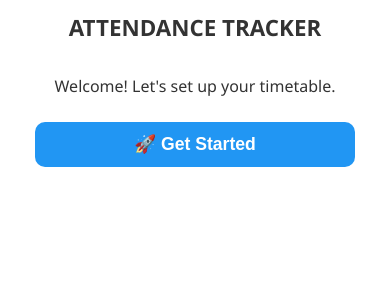
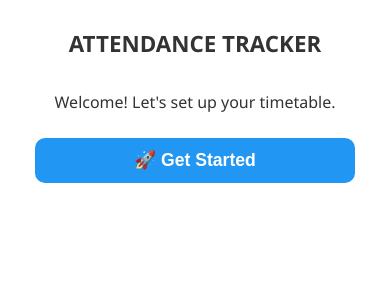
Before and after one commit to u436/ATTENDENCE-FRONTEND, a React (Vite) app: page / in a window 390 px wide. Shown: the top 300 px of the page. Built offline with nearby package versions, Linux system fonts and the light colour scheme; no server answers.

Commit message:
Improved mobile centering and text alignment for all pages

```diff
--- a/src/App.css
+++ b/src/App.css
@@ -81,23 +81,26 @@ h1, h2 { color: #333; margin-bottom: 20px; }
   html, body {
     height: auto;
     min-height: 100%;
+    min-height: -webkit-fill-available;
   }
 
   #root {
     display: flex;
     flex-direction: column;
-    justify-content: center;
+    justify-content: flex-start;
     align-items: center;
     min-height: 100vh;
+    min-height: -webkit-fill-available;
     width: 100vw;
     overflow-x: hidden;
+    padding: 16px 0;
   }
 
   .centered-card,
   .timetable-card {
     width: 100vw;
     max-width: 100vw;
-    padding: 8px;
+    padding: 16px;
     overflow-x: hidden;
     margin: 0;
     /* Override grid with flex for mobile/WebView */
@@ -105,17 +108,31 @@ h1, h2 { color: #333; margin-bottom: 20px; }
     flex-direction: column;
     justify-content: center;
     align-items: center;
-    min-height: 100vh;
+    min-height: calc(100vh - 32px);
+    min-height: calc(-webkit-fill-available - 32px);
     place-items: unset;
+    text-align: center;
   }
 
   .centered-card > *,
   .timetable-card > * {
     width: 100%;
     max-width: 100%;
-    padding-left: 0;
-    padding-right: 0;
+    padding-left: 8px;
+    padding-right: 8px;
     margin: 0 auto;
+    text-align: center;
+  }
+
+  /* Ensure all headings are centered */
+  h1, h2, h3, h4, h5, h6 {
+    text-align: center !important;
+    width: 100%;
+  }
+
+  /* Ensure paragraphs are centered */
+  p {
+    text-align: center !important;
   }
 }
 
--- a/src/pages/DatePage.css
+++ b/src/pages/DatePage.css
@@ -4,6 +4,7 @@
   justify-content: center;
   margin-bottom: 10px;
   gap: 10px;
+  text-align: center;
 }
 
 .custom-datepicker {
--- a/src/pages/Reports.css
+++ b/src/pages/Reports.css
@@ -7,6 +7,7 @@
   box-sizing: border-box;
   overflow-x: hidden;
   overflow-y: auto;
+  text-align: center;
 }
 
 .top-nav-buttons {
--- a/src/pages/Timetable.css
+++ b/src/pages/Timetable.css
@@ -46,6 +46,7 @@
   width: 100vw !important;
   max-width: 100vw !important;
   justify-content: flex-start !important;
+  text-align: center;
 }
 
 .timetable-card > * {
@@ -55,6 +56,7 @@
   padding-left: 4px !important;
   padding-right: 4px !important;
   box-sizing: border-box !important;
+  text-align: center;
 }
 
 .timetable-card h2 {
--- a/src/pages/UploadPage.css
+++ b/src/pages/UploadPage.css
@@ -22,6 +22,13 @@ body.welcome-page, body.other-unwanted-pages {
   box-sizing: border-box;
   margin-top: 0 !important;
   padding-top: max(16px, env(safe-area-inset-top, 0));
+}
+
+.upload-page-container h1,
+.upload-page-container h2,
+.upload-page-container h3,
+.upload-page-container p {
+  text-align: center;
 }
 
 /* Top Back button */
```
